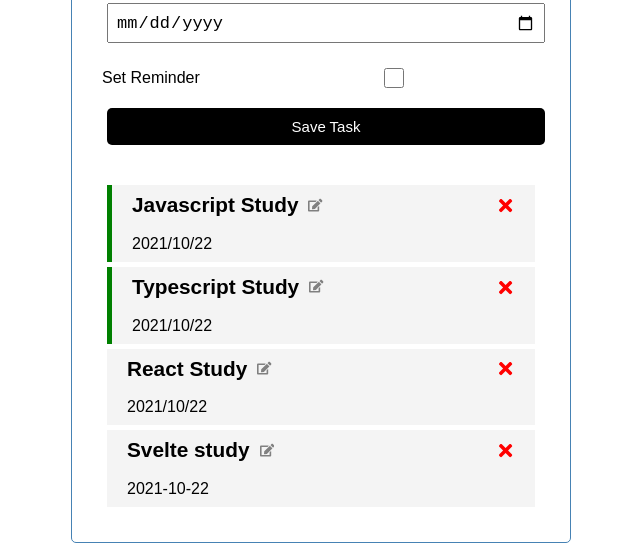
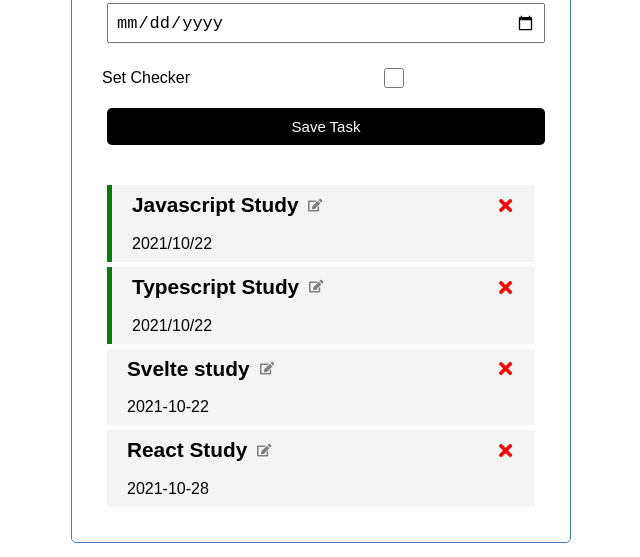
Before and after one commit to materokatti/Project_003_stopwatch, a React (Create React App) app: page /todo in a window 1280 px wide. Both pictures are taken after a click on the button "Add". Shown: the part 232-789 px from the top of the page, without its empty margins (319-959 px from the left). Built offline with nearby package versions, Linux system fonts and the light colour scheme; data requests are answered from the project's data file.

Commit message:
ADD: list check and modify

```diff
--- a/db.json
+++ b/db.json
@@ -4,25 +4,25 @@
       "id": 1,
       "text": "Javascript Study",
       "day": "2021/10/22",
-      "reminder": true
+      "checker": true
     },
     {
       "id": 2,
       "text": "Typescript Study",
       "day": "2021/10/22",
-      "reminder": true
-    },
-    {
-      "id": 3,
-      "text": "React Study",
-      "day": "2021/10/22",
-      "reminder": false
+      "checker": true
     },
     {
       "text": "Svelte study",
       "day": "2021-10-22",
-      "reminder": false,
+      "checker": false,
       "id": 4
+    },
+    {
+      "text": "React Study",
+      "day": "2021-10-28",
+      "checker": false,
+      "id": 5
     }
   ]
 }
--- a/src/components/AddTast.tsx
+++ b/src/components/AddTast.tsx
@@ -9,7 +9,7 @@
 const AddTask: React.FC<Props> = ({onAdd}) => {
   const [text, setText] = useState<string>("");
   const [day, setDay] = useState<string>("");
-  const [reminder, setReminder] = useState<any>(false);
+  const [checker, setChecker] = useState<any>(false);
 
   const onSubmit = (e: any) => {
     e.preventDefault();
@@ -19,11 +19,13 @@
       return;
     }
 
-    onAdd({text, day, reminder});
+    console.log("data: ", text, day, checker);
+
+    onAdd({text, day, checker});
 
     setText("");
     setDay("");
-    setReminder(false);
+    setChecker(false);
   };
 
   return (
@@ -47,12 +49,12 @@
         />
       </FormControl>
       <FormControlCheck>
-        <label>Set Reminder</label>
+        <label>Set Checker</label>
         <input
           type='checkbox'
-          checked={reminder}
-          value={reminder}
-          onChange={(e) => setReminder(e.currentTarget.checked)}
+          checked={checker}
+          value={checker}
+          onChange={(e) => setChecker(e.currentTarget.checked)}
         />
       </FormControlCheck>
 
--- a/src/components/Task.tsx
+++ b/src/components/Task.tsx
@@ -1,3 +1,4 @@
+import {useState} from "react";
 import {FaTimes, FaEdit} from "react-icons/fa";
 import styled from "styled-components";
 import {TaskBox} from "../styles/GlobalStyle";
@@ -6,19 +7,37 @@
   task: any;
   onDelete: (id: number) => void;
   onToggle: (id: number) => void;
+  onEdit: (id: number, editData: string) => void;
 }
 
-const Task: React.FC<Props> = ({task, onDelete, onToggle}) => {
+const Task: React.FC<Props> = ({task, onDelete, onToggle, onEdit}) => {
+  const [editOn, setEditOn] = useState<boolean>(false);
+  const [editData, setEditData] = useState<string>(task.text);
+  console.log(editData);
+
   return (
-    <TaskReminder
-      reminder={task.reminder}
-      onDoubleClick={() => onToggle(task.id)}
-    >
+    <TaskChecker checker={task.checker} onDoubleClick={() => onToggle(task.id)}>
       <TaskName>
         <div>
           <TaskText>
-            {task.text}
-            <FaEdit onClick={() => console.log("edit")} />
+            {!editOn && task.text}
+            {editOn && (
+              <input
+                type='text'
+                placeholder={editData}
+                onChange={(e) => setEditData(e.target.value)}
+              />
+            )}
+            <FaEdit
+              onClick={() => {
+                if (!editOn) {
+                  setEditOn(!editOn);
+                } else {
+                  onEdit(task.id, editData);
+                  setEditOn(!editOn);
+                }
+              }}
+            />
           </TaskText>
         </div>
         <FaTimes
@@ -27,14 +46,14 @@
         />
       </TaskName>
       <p>{task.day}</p>
-    </TaskReminder>
+    </TaskChecker>
   );
 };
 
-const TaskReminder = styled(TaskBox.withComponent("div"))<{
-  reminder: boolean;
+const TaskChecker = styled(TaskBox.withComponent("div"))<{
+  checker: boolean;
 }>`
-  border-left: ${(props) => (props.reminder ? "5px solid green" : "null")};
+  border-left: ${(props) => (props.checker ? "5px solid green" : "null")};
 `;
 
 const TaskText = styled.span`
--- a/src/components/Tasks.tsx
+++ b/src/components/Tasks.tsx
@@ -4,13 +4,20 @@
   tasks: any[];
   onDelete: (id: number) => void;
   onToggle: (id: number) => void;
+  onEdit: (id: number, editData: string) => void;
 }
 
-const Tasks: React.FC<Props> = ({tasks, onDelete, onToggle}) => {
+const Tasks: React.FC<Props> = ({tasks, onDelete, onToggle, onEdit}) => {
   return (
     <>
       {tasks.map((task, index) => (
-        <Task key={index} task={task} onDelete={onDelete} onToggle={onToggle} />
+        <Task
+          key={index}
+          task={task}
+          onDelete={onDelete}
+          onToggle={onToggle}
+          onEdit={onEdit}
+        />
       ))}
     </>
   );
--- a/src/pages/TodoList.tsx
+++ b/src/pages/TodoList.tsx
@@ -10,8 +10,8 @@
 import {Header} from "../components/Header";
 import AddTask from "../components/AddTast";
 import Tasks from "../components/Tasks";
-import About from "../components/About";
-import Footer from "../components/Footer";
+// import About from "../components/About";
+// import Footer from "../components/Footer";
 
 export const TodoList = () => {
   const [showAddTask, setShowAddTask] = useState<boolean>(false);
@@ -41,19 +41,29 @@
       : alert("Error Deleting This Task");
   };
 
-  // const editTask = async(id: number) => {
-  //   const taskToEdit = await fetchTask(id);
-  // }
-
-  const toggleReminder = async (id: number) => {
-    const taskToToggle = await fetchTask(id);
-    const updateTask = {...taskToToggle, reminder: !taskToToggle.reminder};
+  const editTask = async (id: number, editData: string) => {
+    const taskToEdit = await fetchTask(id);
+    const updateTask = {...taskToEdit, text: editData};
 
     const data = await putFetchTasks(id, updateTask);
 
     setTasks(
       tasks.map((task: any) =>
-        task.id === id ? {...task, reminder: data.reminder} : task
+        task.id === id ? {...task, text: data.text} : task
+      )
+    );
+    console.log("tasks", tasks);
+  };
+
+  const toggleChecker = async (id: number) => {
+    const taskToToggle = await fetchTask(id);
+    const updateTask = {...taskToToggle, checker: !taskToToggle.checker};
+
+    const data = await putFetchTasks(id, updateTask);
+
+    setTasks(
+      tasks.map((task: any) =>
+        task.id === id ? {...task, checker: data.checker} : task
       )
     );
   };
@@ -76,7 +86,8 @@
                 <Tasks
                   tasks={tasks}
                   onDelete={deleteTask}
-                  onToggle={toggleReminder}
+                  onToggle={toggleChecker}
+                  onEdit={editTask}
                 />
               ) : (
                 "No Tasks To Show"
```
